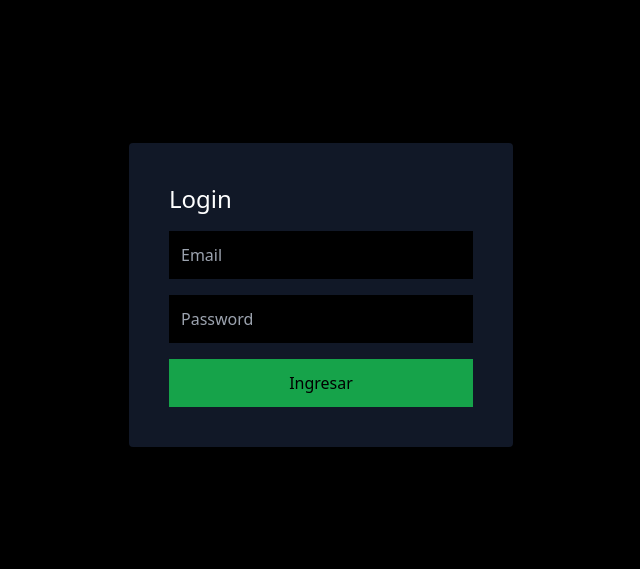
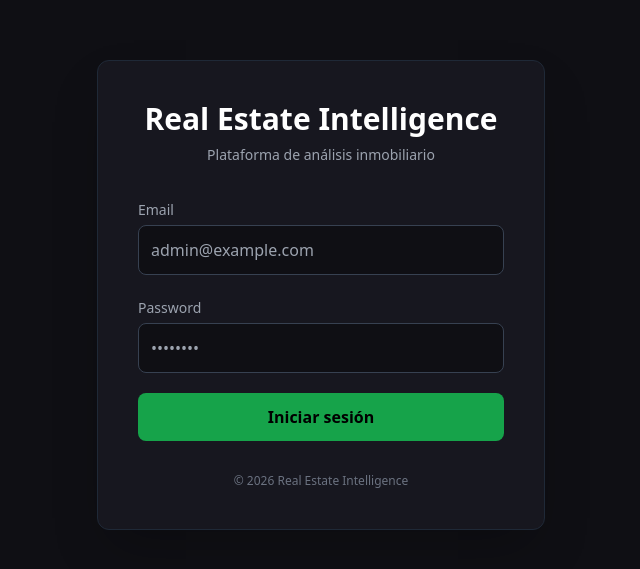
Before and after one commit to jalbertomtzcortes/prueba-real-estate, a React app in the folder frontend/: page / in a window 1280 px wide. Shown: the part 105-674 px from the top of the page, without its empty margins (319-959 px from the left). Built offline with nearby package versions, Linux system fonts and the light colour scheme; no server answers; the HTML template or start-up script is replaced by a standard one.

Commit message:
login JWT OK

```diff
--- a/frontend/src/components/Dashboard.jsx
+++ b/frontend/src/components/Dashboard.jsx
@@ -1,4 +1,4 @@
-import React, { useState } from "react";
+import React, { useState, useEffect } from "react";
 import ChatPanel from "../components/ChatPanel";
 import Workspace from "../components/Workspace";
 import AgentSelector from "../components/AgentSelector";
@@ -8,8 +8,30 @@ export default function Dashboard({ onLogout }) {
   const [agentType, setAgentType] = useState("consultor");
   const [analysisData, setAnalysisData] = useState(null);
   const [menuOpen, setMenuOpen] = useState(false);
+  const [user, setUser] = useState(null);
 
-  const user = JSON.parse(localStorage.getItem("user"));
+  useEffect(() => {
+
+    try {
+
+      const storedUser = localStorage.getItem("user");
+
+      if (!storedUser) {
+        console.log("No hay usuario en localStorage");
+        return;
+      }
+
+      const parsedUser = JSON.parse(storedUser);
+
+      setUser(parsedUser);
+
+    } catch (error) {
+
+      console.error("Error leyendo usuario:", error);
+
+    }
+
+  }, []);
 
   return (
     <div className="h-screen bg-[#0f0f14] text-white flex flex-col">
@@ -42,8 +64,8 @@ export default function Dashboard({ onLogout }) {
               <div className="absolute right-0 mt-2 w-48 bg-[#1a1a22] border border-gray-700 rounded-lg">
 
                 <div className="px-4 py-3 text-sm border-b border-gray-700">
-                  <p className="font-semibold">{user?.name}</p>
-                  <p className="text-gray-400 text-xs">{user?.role}</p>
+                  <p className="font-semibold">{user?.name || "Usuario"}</p>
+                  <p className="text-gray-400 text-xs">{user?.role || "-"}</p>
                 </div>
 
                 <button
--- a/frontend/src/pages/login.jsx
+++ b/frontend/src/pages/login.jsx
@@ -1,59 +1,125 @@
 import React, { useState } from "react";
-import api from "../services/api";
+import axios from "axios";
 
-export default function Login({ onLogin }) {
+function Login({ onLogin }) {
 
   const [email, setEmail] = useState("");
   const [password, setPassword] = useState("");
   const [error, setError] = useState("");
 
-  const handleLogin = async () => {
+  const handleLogin = async (e) => {
+
+    e.preventDefault();
 
     try {
-    const res = await api.post("/auth/login", { email, password });
 
-    localStorage.setItem("token", res.data.token);
-    localStorage.setItem("user", JSON.stringify(res.data.user));
+      const response = await axios.post(
+        "http://localhost:4000/api/auth/login",
+        {
+          email,
+          password
+        }
+      );
 
-    onLogin();
+      const { token, user } = response.data;
 
-  } catch {
+      onLogin(token, user);
+
+    } catch (error) {
+
+      console.error(error);
       setError("Credenciales incorrectas");
+
     }
+
   };
 
   return (
-    <div className="flex items-center justify-center h-screen bg-black">
 
-      <div className="bg-gray-900 p-10 rounded w-96 space-y-4">
+    <div className="min-h-screen flex items-center justify-center bg-[#0f0f14]">
 
-        <h1 className="text-2xl text-white">Login</h1>
+      <div className="w-full max-w-md bg-[#17171f] p-10 rounded-xl shadow-2xl border border-gray-800">
+
+        {/* LOGO / TITULO */}
+        <div className="text-center mb-8">
+
+          <h1 className="text-3xl font-bold text-white">
+            Real Estate Intelligence
+          </h1>
+
+          <p className="text-gray-400 text-sm mt-2">
+            Plataforma de análisis inmobiliario
+          </p>
+
+        </div>
+
+        {/* FORM */}
+        <form onSubmit={handleLogin} className="space-y-5">
+
+          <div>
+
+            <label className="text-sm text-gray-400">
+              Email
+            </label>
 
             <input
-          placeholder="Email"
-          className="w-full p-3 bg-black text-white"
+              type="email"
+              placeholder="admin@example.com"
               value={email}
               onChange={(e) => setEmail(e.target.value)}
+              className="w-full mt-1 p-3 rounded-lg bg-[#0f0f14] border border-gray-700 text-white focus:outline-none focus:border-green-500"
+              required
             />
+
+          </div>
+
+          <div>
+
+            <label className="text-sm text-gray-400">
+              Password
+            </label>
 
             <input
               type="password"
-          placeholder="Password"
-          className="w-full p-3 bg-black text-white"
+              placeholder="••••••••"
               value={password}
               onChange={(e) => setPassword(e.target.value)}
+              className="w-full mt-1 p-3 rounded-lg bg-[#0f0f14] border border-gray-700 text-white focus:outline-none focus:border-green-500"
+              required
             />
 
-        {error && <p className="text-red-500">{error}</p>}
+          </div>
+
+          {error && (
+            <div className="text-red-500 text-sm text-center">
+              {error}
+            </div>
+          )}
 
           <button
-          onClick={handleLogin}
-          className="w-full bg-green-600 p-3"
+            type="submit"
+            className="w-full bg-green-600 hover:bg-green-500 transition p-3 rounded-lg font-semibold"
           >
-          Ingresar
+            Iniciar sesión
           </button>
 
+        </form>
+
+        {/* FOOTER */}
+        <div className="mt-8 text-center text-xs text-gray-500">
+
+          <p>
+            © 2026 Real Estate Intelligence
+          </p>
+
         </div>
+
       </div>
+
+    </div>
+
   );
+
 }
+
+export default Login;
```
Also changed, not shown: 1 other file (tests, documents, lock files or other folders). Lines whose indentation alone changed are shown as unchanged.
